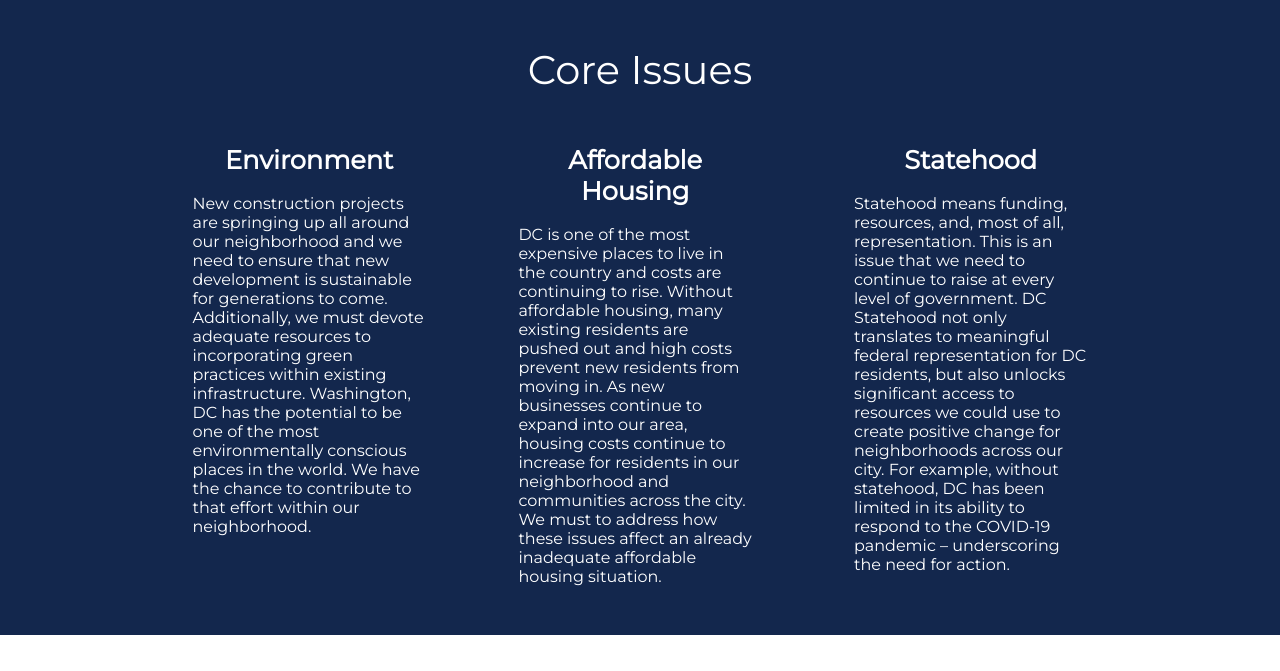
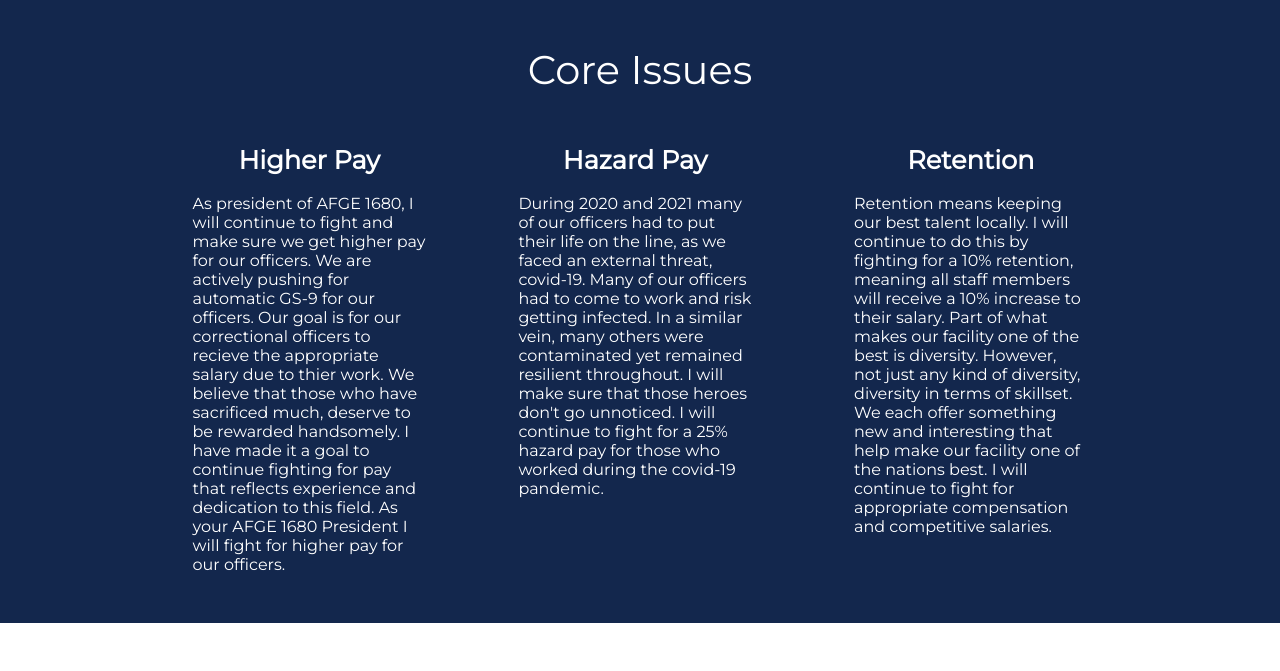
Before and after one commit to reynososafgecampaign/reynososafgecampaign.github.io, a plain HTML site: page index.html in a window 1280 px wide. Shown: the part 1200-1871 px from the top of the page. Drawn offline with nearby package versions, Linux system fonts and the light colour scheme.

Commit message:
index changes

```diff
--- a/index.html
+++ b/index.html
@@ -102,27 +102,31 @@
       <div id="core_issues">Core Issues</div>
 
       <div id="env-box">
-        <h4>Environment</h4><br>New construction projects are springing up all around our neighborhood and we need to
-        ensure that new development is sustainable for generations to come. Additionally, we must devote adequate
-        resources to incorporating green practices within existing infrastructure. Washington, DC has the potential to
-        be one of the most environmentally conscious places in the world. We have the chance to contribute to that
-        effort within our neighborhood.
+        <h4>Higher Pay</h4><br> As president of AFGE 1680, I will continue to fight and make sure we get higher pay for
+        our officers. We are actively
+        pushing for automatic GS-9 for our officers. Our goal is for our correctional officers to recieve the
+        appropriate salary due to thier work. We believe that those who have sacrificed much, deserve to be rewarded
+        handsomely. I have made it a goal to continue fighting for pay that reflects experience and dedication to this
+        field. As your AFGE 1680 President I will fight for higher pay for our officers.
+
+
       </div>
 
       <div id="afh-box">
-        <h4>Affordable Housing</h4><br>DC is one of the most expensive places to live in the country and costs are
-        continuing to rise. Without affordable housing, many existing residents are pushed out and high costs prevent
-        new residents from moving in. As new businesses continue to expand into our area, housing costs continue to
-        increase for residents in our neighborhood and communities across the city. We must to address how these issues
-        affect an already inadequate affordable housing situation.
+        <h4>Hazard Pay</h4><br>
+        During 2020 and 2021 many of our officers had to put their life on the line, as we faced an external threat,
+        covid-19. Many of our officers had to come to work and risk getting infected. In a similar vein, many others
+        were contaminated yet remained resilient throughout. I will make sure that those heroes don't go unnoticed. I
+        will continue to fight for a 25% hazard pay for those who worked during the covid-19 pandemic.
       </div>
 
       <div id="st-box">
-        <h4>Statehood</h4><br>Statehood means funding, resources, and, most of all, representation. This is an issue
-        that we need to continue to raise at every level of government. DC Statehood not only translates to meaningful
-        federal representation for DC residents, but also unlocks significant access to resources we could use to create
-        positive change for neighborhoods across our city. For example, without statehood, DC has been limited in its
-        ability to respond to the COVID-19 pandemic – underscoring the need for action.
+        <h4>Retention</h4><br>Retention means keeping our best talent locally. I will continue to do this by fighting
+        for a 10% retention, meaning all staff members will receive a 10% increase to their salary. Part of what makes
+        our facility one of the best is diversity. However, not just any kind of diversity, diversity in terms of
+        skillset. We each offer something new and interesting that help make our facility one of the nations best. I
+        will continue to fight for appropriate compensation and competitive salaries.
+
       </div>
 
     </div>
```
